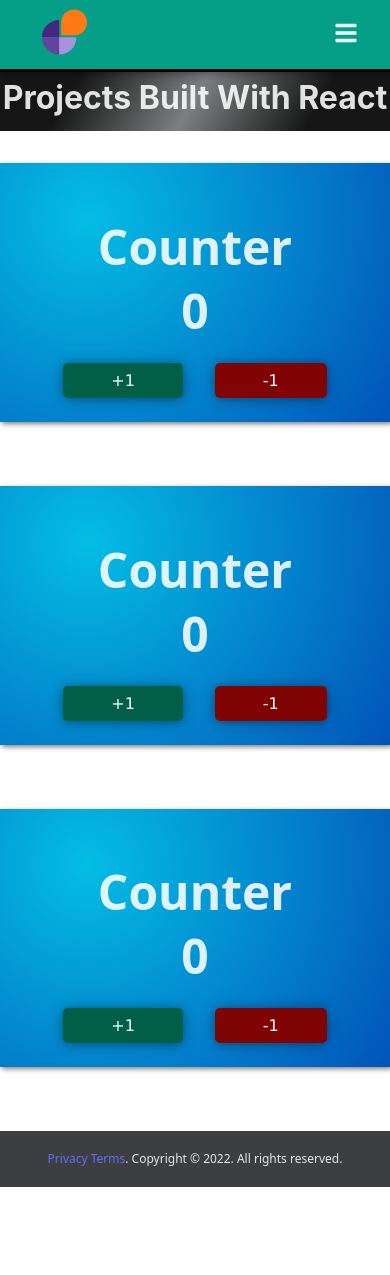
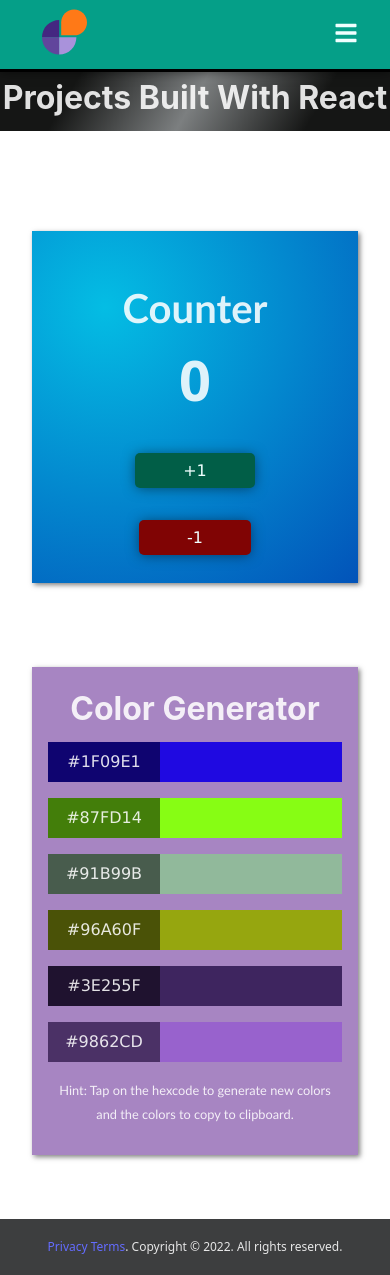
Before and after one commit to RealIB1/30-days-challenge-projects, a React (Vite) app: page /projects in a window 390 px wide. Before the commit the page ends 1187 px from the top, so only its background shows below. Built offline with nearby package versions, Linux system fonts and the light colour scheme.

Commit message:
modified:   src/routes/Projects.css 	modified:   src/routes/Projects.jsx

```diff
--- a/src/routes/Projects.css
+++ b/src/routes/Projects.css
@@ -3,16 +3,20 @@
     display: grid;
     grid-template-columns: 1fr 1fr;
     /* grid-template-rows: 1fr 1fr; */
-    gap: 2rem 4rem;
+    gap: 1rem 4rem;
     grid-template-areas: "project1 project2" "project3 project4";
-    padding: 1rem;
+    padding: 2rem;
     place-content: center;
     place-items: center;
     max-width: 75rem;
 }
+
+.project {
+  width: 100%;
+}
 .counter-title {
     padding-top: 1rem;
-    font-size: 2.5rem;
+    font-size: 3rem;
     font-family: "Trebuchet MS", "Lucida Sans Unicode", "Lucida Grande",
       "Lucida Sans", Arial, sans-serif;
   }
@@ -23,23 +27,21 @@
       rgba(4, 189, 228, 1) 0%,
       rgba(2, 83, 185, 1) 100.2%
     );
-    width: 100%;
     text-align: center;
     box-shadow: 2px 2px 5px 0px rgba(0, 0, 0, 0.5);
     padding: 1rem;
-    margin: 1rem;
+    height: 20rem;
   }
 
-  .counter h2 {
+  .counter .positive, .negative {
    font-family: system-ui, -apple-system, BlinkMacSystemFont, 'Segoe UI', Roboto, Oxygen, Ubuntu, Cantarell, 'Open Sans', 'Helvetica Neue', sans-serif;
-    font-size: 3rem;
+    font-size: 5rem;
     font-weight: 700;
-    margin-bottom: 2rem;
   }
 
 
   button {
-    margin: 0.5rem 1rem;
+    margin: 1rem;
     font-family: Verdana, Geneva, Tahoma, sans-serif;
     font-size: 1rem;
     -webkit-box-shadow: 0px 1px 13px -1px rgba(0, 0, 0, 0.51);
@@ -60,6 +62,7 @@
     color: azure;
     border-radius: 5px;
     padding: 0.5rem 3rem;
+    font-size: 1.5rem;
   }
 
   .addOne:hover {
@@ -72,6 +75,7 @@
     border: none;
     color: azure;
     border-radius: 5px;
+    font-size: 1.5rem;
   }
 
   .minusOne:hover {
@@ -80,6 +84,45 @@
 
   .negative {
     color: rgb(199, 4, 4);
+  }
+
+  .color__generator {
+    cursor: pointer;
+
+  }
+
+  .colors_main {
+    padding: 1rem;
+    background-color: rgba(71, 1, 128, 0.477);
+    box-shadow: 2px 2px 5px 0px rgba(0, 0, 0, 0.5);
+  }
+
+  .colors {
+    display: flex;
+  }
+
+  .colors_main h1 {
+    margin: .5rem;
+    font-size: 2.5rem;
+    text-align: center;
+  }
+
+   p.hint {
+    word-wrap: wrap;
+    text-align: center;
+    font-size: .8rem;
+    font-family: 'Trebuchet MS', 'Lucida Sans Unicode', 'Lucida Grande', 'Lucida Sans', Arial, sans-serif;
+  }
+  .color_code {
+    text-transform: uppercase;
+    text-align: center;
+    padding: .5rem 1rem;
+    font-family: Verdana, Geneva, Tahoma, sans-serif;
+    background-color: rgba(0, 0, 0, 0.5);
+  }
+
+  .color {
+    height: 14.5rem;
   }
 
 /* Medium Screen Media Query */
@@ -105,11 +148,52 @@
     font-size: 4rem;
   }
 
+  .counter-title {
+    font-size: 2.5rem;
+  }
+
+  .counter .positive, .negative {
+    font-size: 3.5rem;
+  }
+
+  .addOne, .minusOne {
+    font-size: 1rem;
+  }
+
+  .colors {
+    display: block;
+  }
+
+  .color__generator {
+    height: auto;
+    margin: 0;
+  }
+
+  .colors_main h1 {
+    font-size: 2rem;
+  }
+
+  .color_code {
+    width: 5rem;
+  }
+
+  .color {
+    height: inherit;
+    margin: 0;
+  }
+
 }
 
-/* Small Screen Media Query */
-@media screen and (max-width: 480px) {
-    .main__projects {
-        flex-direction: column;
-    }
+@media screen and (767px <= width <= 1130px) {
+  .main__projects {
+    grid-template-columns: 1fr;
+    grid-template-rows: 1fr 1fr;
+    grid-template-areas: "project1" "project2" "project3" "project4";
 }
+}
+
+/* Smaller Screens media queries */
+
+@media screen and (max-width: 768px){
+
+}
--- a/src/routes/Projects.jsx
+++ b/src/routes/Projects.jsx
@@ -13,13 +13,16 @@ const Counter = () => {
   };
 
     return (
+      <>
+      <div>
+
       <div className="counter">
         <h2 className='counter-title'>Counter</h2>
         {count < 0 ? (
           <h2 className="negative">{count}</h2>
-        ) : (
+          ) : (
           <h2 className="positive">{count}</h2>
-        )}
+          )}
         <button onClick={addOne} className="addOne">
           +1{' '}
         </button>
@@ -27,35 +30,89 @@ const Counter = () => {
           -1{' '}
         </button>
       </div>
+          </div>
+          </>
     )
   }
 
 // Forms with multiple input fields and useState for updating the state.
 const Form = () => {
-  const [form, setUpdates] = useState(Form);
+  const [form, setUpdates] = useState(initialState);
 
 
 
+return (
+  <>
+  <form className="form" onSubmit={Form}>
+    <p className="typewriter-print"></p>
+    <label className="typewriter-label" htmlFor='typewriter'>Typewriter</label>
+    <textarea className="typewriter" placeholder="Type to print on the screen" rows="10"></textarea>
+  </form>
+  </>
+)
 }
 
-// class ColorGenerator extends Component {
-//   constructor(props) {
-//     super(props)
-//     this.state = {
+class ColorGenerator extends Component {
+  constructor(props) {
+    super(props)
+  }
 
-//     }
-//   }
+  render() {
+    let style = {
+      backgroundColor: this.props.hexCode
+    }
+    return (
+      <div className='color__generator'>
+<div className='color'  style={style} onClick={this.props.update.bind(this, this.props.index)} >
+<p className='color_code' >{this.props.hexCode}</p>
+</div>
+      </div>
+    )
+  }
+}
 
-//   render() {
-//     const colorGen = []
-//     return (
-//       <div className='color__generator'>
-//         <h1>Color Generator</h1>
+class ColorGenerate extends Component {
+  constructor(props) {
+    super(props)
+    this.state = {
+      colorCount: 6,
+      colors: []
+    }
+    for (let i = 0; i < this.state.colorCount; i+=1) {
+      this.state.colors.push({hexCode: this.generateColor()})
+    }
+  }
 
-//       </div>
-//     )
-//   }
-// }
+  generateColor() {
+    return '#' + Math.random().toString(16).substr(-6)
+  }
+
+  updateColor(index) {
+    let colors = this.state.colors.slice()
+    const currentColor = this.generateColor()
+    colors[index].hexCode = currentColor
+    this.setState({
+      colors: colors
+    })
+  }
+
+  render() {
+    return (
+
+      <>
+      <div className="colors_main">
+    <h1>Color Generator</h1>
+    <div className='colors'>
+      {this.state.colors.map((color, index) => <ColorGenerator key={`color-${index}`} index={index} update={this.updateColor.bind(this)} hexCode={color.hexCode} className="colors_gen"></ColorGenerator>)}
+    </div>
+<p className='hint'>Hint: Tap on the hexcode to generate new colors and the colors to copy to clipboard.</p>
+      </div>
+    </>
+
+)
+}
+
+}
 
 
 class Projects extends Component {
@@ -65,10 +122,17 @@ class Projects extends Component {
       <div className="projects">
         <h1 className='header'>Projects Built With React</h1>
         <div className='main__projects'>
+          <div className='project'>
           <Counter />
-          <Counter />
-          <Counter />
-          {/* <ColorGenerator /> */}
+          </div>
+
+          <div className='project'>
+          <ColorGenerate />
+          </div>
+
+          <div className='project'>
+            {/* <Form/> */}
+          </div>
         </div>
       </div>
       </>
```
